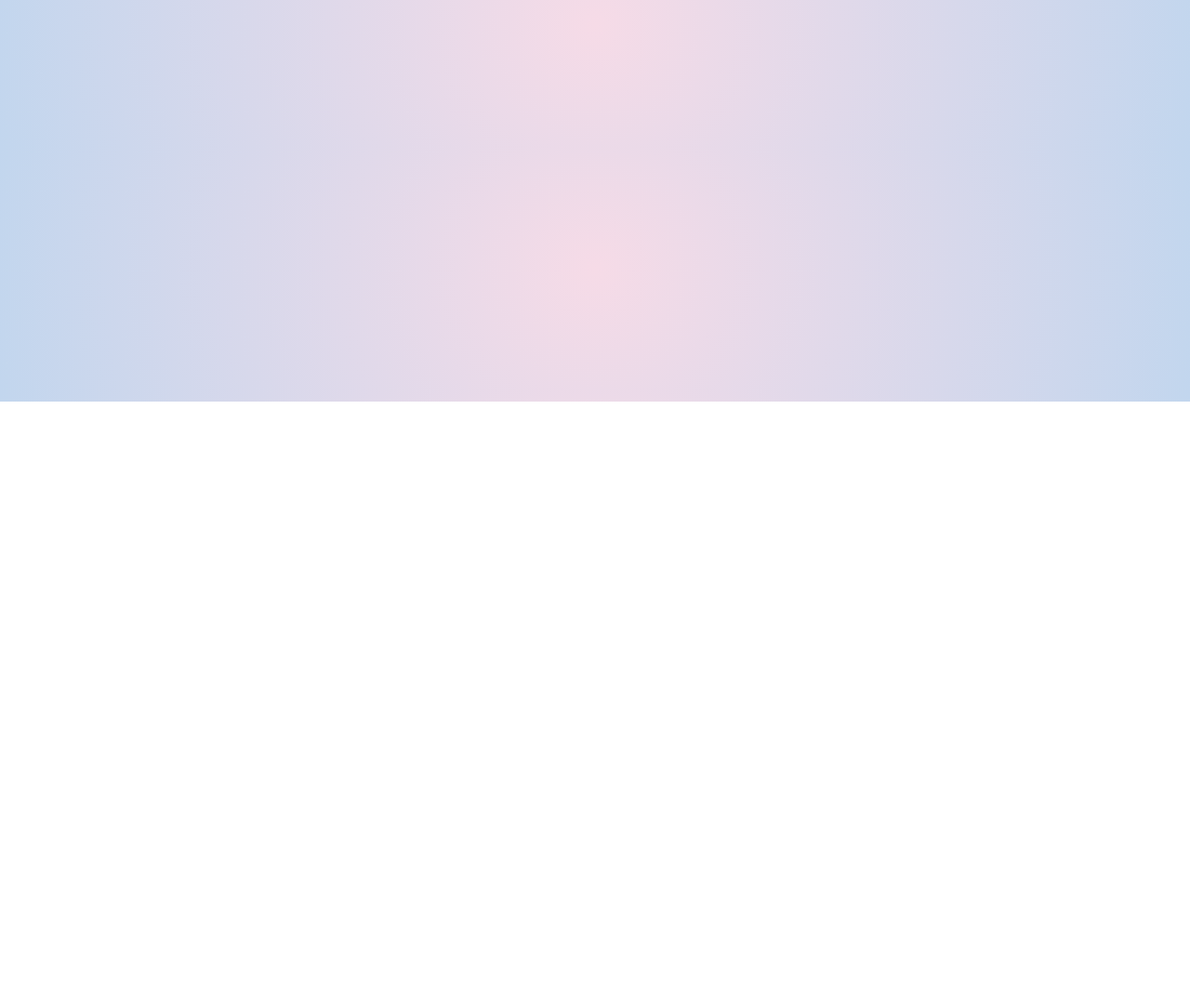
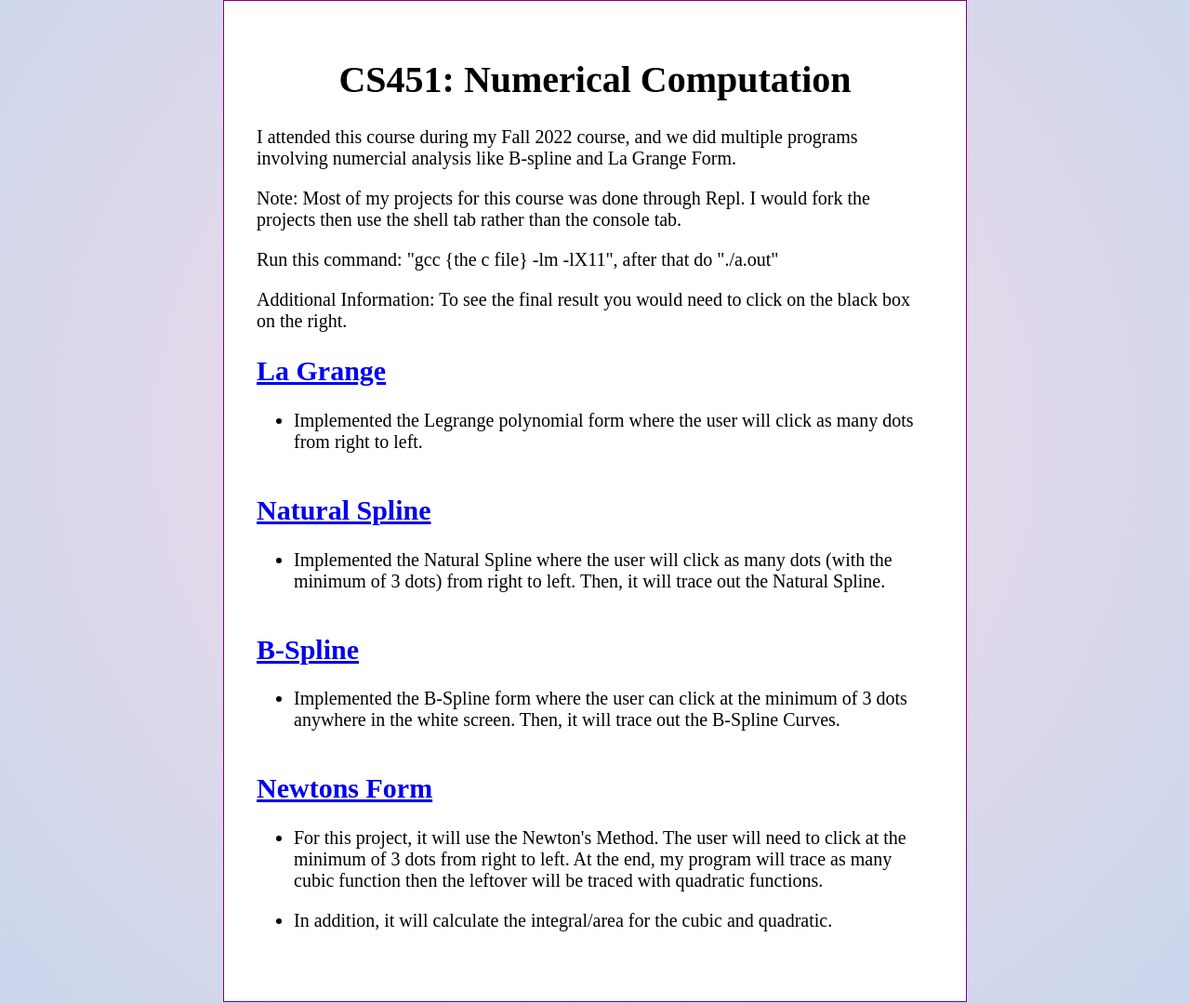
Before and after one commit to KevinTurtle1/CS463-Project, a plain HTML site: page projects.html in a window 1280 px wide. Shown: the part 368-1447 px from the top of the page at 93% size. Before the commit the page ends 800 px from the top, so only its background shows below. Drawn offline with Linux system fonts and the light colour scheme.

Commit message:
Update: Working on the Project Webpage

```diff
--- a/projects.html
+++ b/projects.html
@@ -6,6 +6,7 @@
     <meta name="viewport" content="width=device-width, initial-scale=1.0" />
     <title>Home</title>
     <link rel="stylesheet" href="styles/styles.css" />
+    <link rel="stylesheet" href="styles/project.css" />
     <link
       rel="stylesheet"
       href="https://cdnjs.cloudflare.com/ajax/libs/font-awesome/4.7.0/css/font-awesome.min.css"
@@ -16,6 +17,49 @@
     <nav>
       <ul class="nav-list"></ul>
     </nav>
+    <div class="about">
+      <h1 class="profile_header">Project</h1>
+    </div>
+    <div class="project">
+      <h1>CS451: Numerical Computation</h1>
+      <p>I attended this course during my Fall 2022 course, and we did multiple programs involving numercial
+        analysis like B-spline and La Grange Form.
+      </p>
+      <p>Note: Most of my projects for this course was done through Repl. I would fork the projects then use the shell tab rather than the console tab.</p>
+      <p>Run this command: "gcc {the c file} -lm -lX11", after that do "./a.out"</p>
+      <p>Additional Information: To see the final result you would need to click on the black box on the right.
+      </p>
+      <h2><a href = "https://replit.com/@KevinVuong1/La-Grange-Form">La Grange</a></h2>
+      <ul>
+        <li>
+          Implemented the Legrange polynomial form where the user will click as many dots from right to left.
+        </li>
+      </ul>
+      <h2><a href = "https://replit.com/@KevinVuong1/NaturalSpline">Natural Spline</a></h2>
+      <ul>
+        <li>
+          Implemented the Natural Spline where the user will click as many dots (with the minimum of 3 dots) from right to left.
+          Then, it will trace out the Natural Spline.
+        </li>
+      </ul>
+      <h2><a href = "https://replit.com/@KevinVuong1/BSplineHW">B-Spline</a></h2>
+      <ul>
+        <li>
+          Implemented the B-Spline form where the user can click at the minimum of 3 dots anywhere in the white screen.
+          Then, it will trace out the B-Spline Curves.
+        </li>
+      </ul>
+      <h2><a href = "https://replit.com/@KevinVuong1/Newtons-Form#Newtons.c">Newtons Form</a></h2>
+      <ul>
+        <li>
+          For this project, it will use the Newton's Method. The user will need to click at the minimum of 3 dots from right to left.
+          At the end, my program will trace as many cubic function then the leftover will be traced with quadratic functions.
+        </li>
+        <li>
+          In addition, it will calculate the integral/area for the cubic and quadratic.
+        </li>
+      </ul>
+    </div>
     <footer class="footer"></footer>
   </body>
 </html>
--- /dev/null
+++ b/styles/project.css
@@ -0,0 +1,12 @@
+.project{
+    border: thin solid var(--purple);
+    width: 800px;
+    margin: 50px auto;
+    padding: 35px;
+    height: auto;
+    background: var(--white);
+}
+
+.project li{
+    padding-bottom: 20px;
+}
--- a/styles/styles.css
+++ b/styles/styles.css
@@ -116,6 +116,7 @@ p.text {
   text-align: center;
   color: var(--black);
   border-bottom: solid;
+  min-width: 768px;
 }
 
 .image_profile {
```
Also changed, not shown: styles/contact.js (+18 -11 lines).
